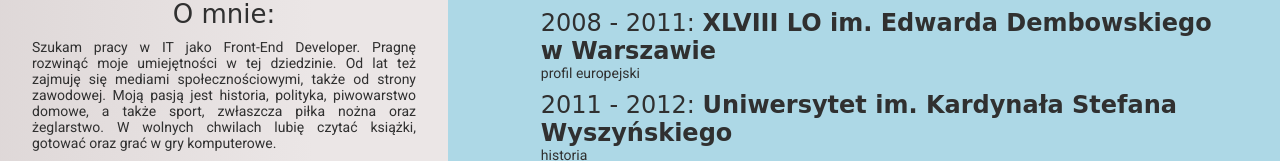
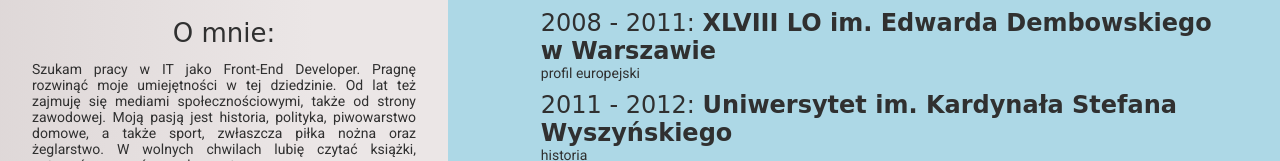
Before and after one commit to Konrad2991/cv, a plain HTML site: page index.html in a window 1280 px wide. Shown: the part 343-504 px from the top of the page. Drawn offline with Linux system fonts and the light colour scheme; a web font is replaced by a local one.

Commit message:
Update style.css

```diff
--- a/style.css
+++ b/style.css
@@ -163,7 +163,8 @@ ul {
 }
 
 .about h3 {
-    padding: .3rem;
+    padding: .5rem;
+    padding-top: 1.5rem;
     line-height: 1.5rem;
 }
 
```
